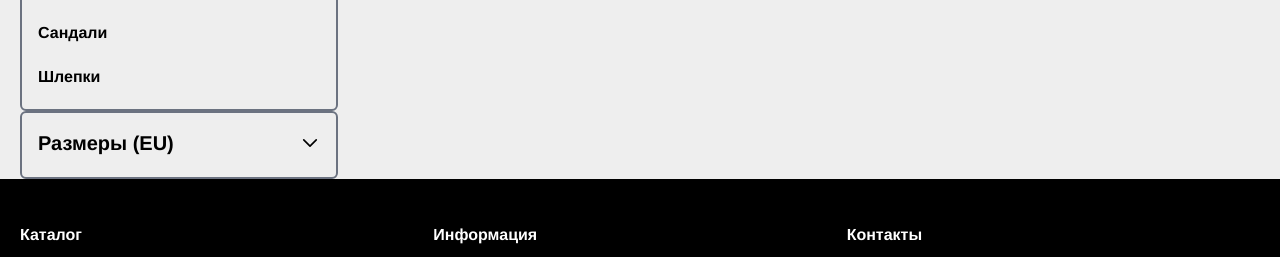
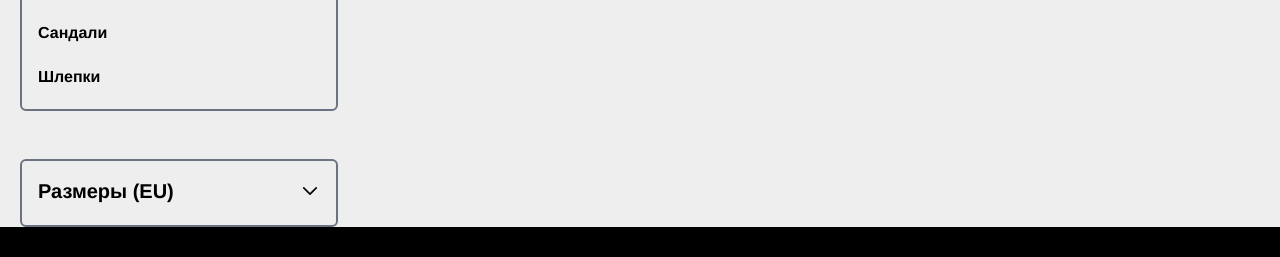
Before and after one commit to muhammadazizbek006/XWEAR, a React (Vite) app: page /katalog in a window 1280 px wide. Both pictures are taken after a click on the button "Категории". Shown: the part 292-549 px from the top of the page. Built offline with nearby package versions, Linux system fonts and the light colour scheme.

Commit message:
add basic new folder

```diff
--- a/src/pages/Katalog.jsx
+++ b/src/pages/Katalog.jsx
@@ -1,4 +1,3 @@
-
 import React from "react";
 import {
   Accordion,
@@ -21,10 +20,12 @@ function Icon({ id, open }) {
     </svg>
   );
 }
+
 const Katalog = () => {
   const [open, setOpen] = React.useState(0);
 
   const handleOpen = (value) => setOpen(open === value ? 0 : value);
+
   return (
     <>
       <section>
@@ -32,35 +33,25 @@ const Katalog = () => {
           {/* left */}
           <div>
             {/* kategoria */}
-     <div>
-      <Accordion className="w-[318px]  border-2 rounded-md pt-4 px-4 border-gray-500" open={open === 1} icon={<Icon id={1} open={open} />}>
+            <div className="mb-12">
+              <Accordion className="w-[318px] border-2 rounded-md pt-4 px-4 border-gray-500" open={open === 1} icon={<Icon id={1} open={open} />}>
                 <AccordionHeader className="mb-5" onClick={() => handleOpen(1)}>Категории</AccordionHeader>
-
-        {
-          catalog.categoria.map((e)=>{
-            return(
-          <AccordionBody className='' key={e.id}>
-            <button className="text-base font-semibold mb-5">{e.kategoria}</button>
+                <AccordionBody className='flex flex-col items-start'>
+                  {open === 1 && catalog.categoria.map((e) => (
+                    <button className="text-base font-semibold mb-5" key={e.id}>{e.kategoria}</button>
+                  ))}
                 </AccordionBody>
-            )
-          })
-        }
               </Accordion>
             </div>
             {/* razmer */}
             <div>
-      <Accordion className="w-[318px]  border-2 rounded-md pt-4 px-4 border-gray-500" open={open === 2} icon={<Icon id={2} open={open} />}>
+              <Accordion className="w-[318px] border-2 rounded-md pt-4 px-4 border-gray-500" open={open === 2} icon={<Icon id={2} open={open} />}>
                 <AccordionHeader className="mb-5" onClick={() => handleOpen(2)}>Размеры (EU)</AccordionHeader>
-
-        {
-          catalog.categoria.map((e)=>{
-            return(
-          <AccordionBody className='' key={e.id}>
-            <button className="text-base font-semibold mb-5">{e.kategoria}</button>
+                <AccordionBody>
+                  {open === 2 && catalog.categoria.map((e) => (
+                    <button className="text-base font-semibold mb-5" key={e.id}>{e.kategoria}</button>
+                  ))}
                 </AccordionBody>
-            )
-          })
-        }
               </Accordion>
             </div>
           </div>
@@ -70,4 +61,4 @@ const Katalog = () => {
   )
 }
 
-export default Katalog
+export default Katalog;
```
Lines whose indentation alone changed are shown as unchanged.
